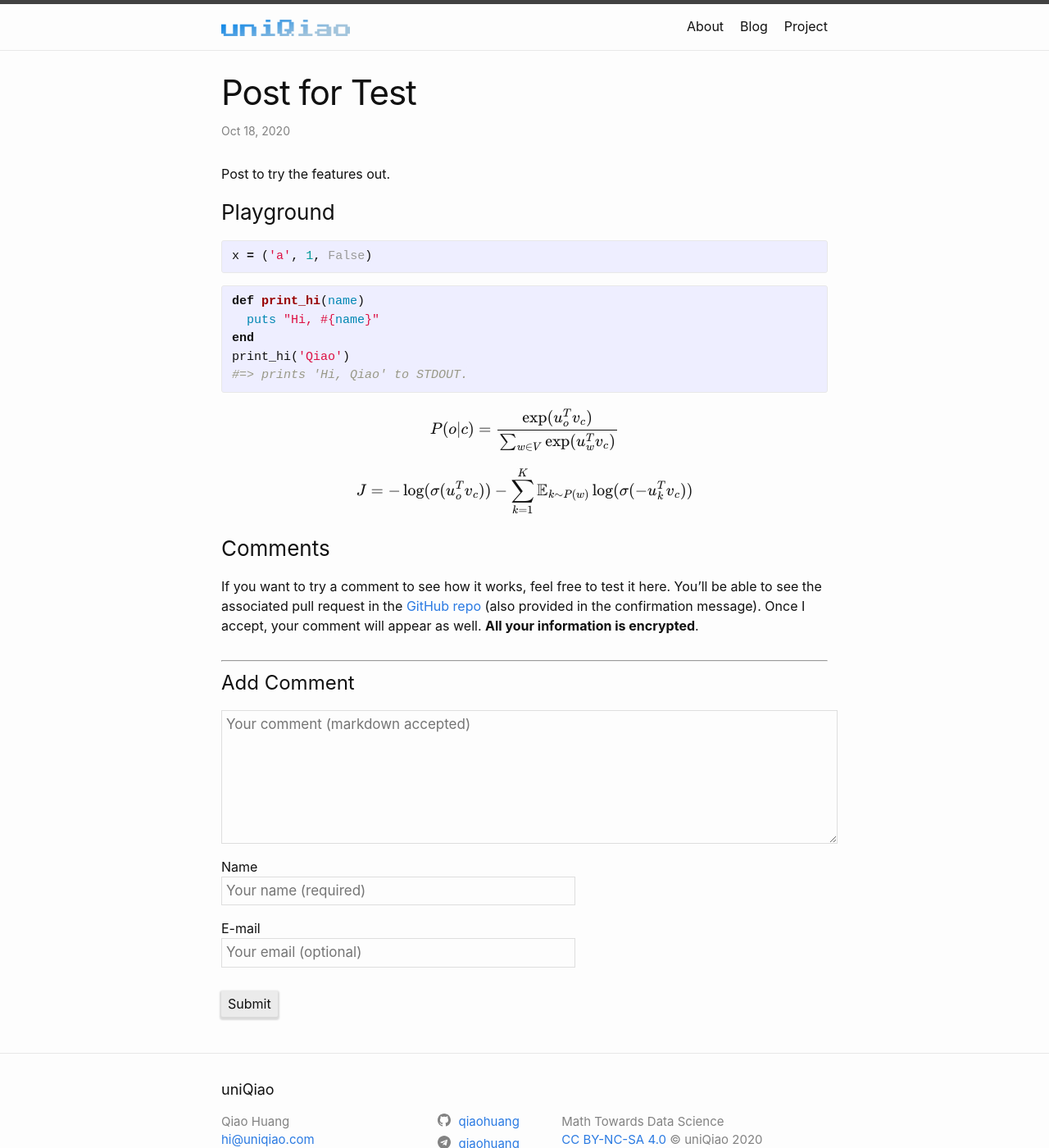
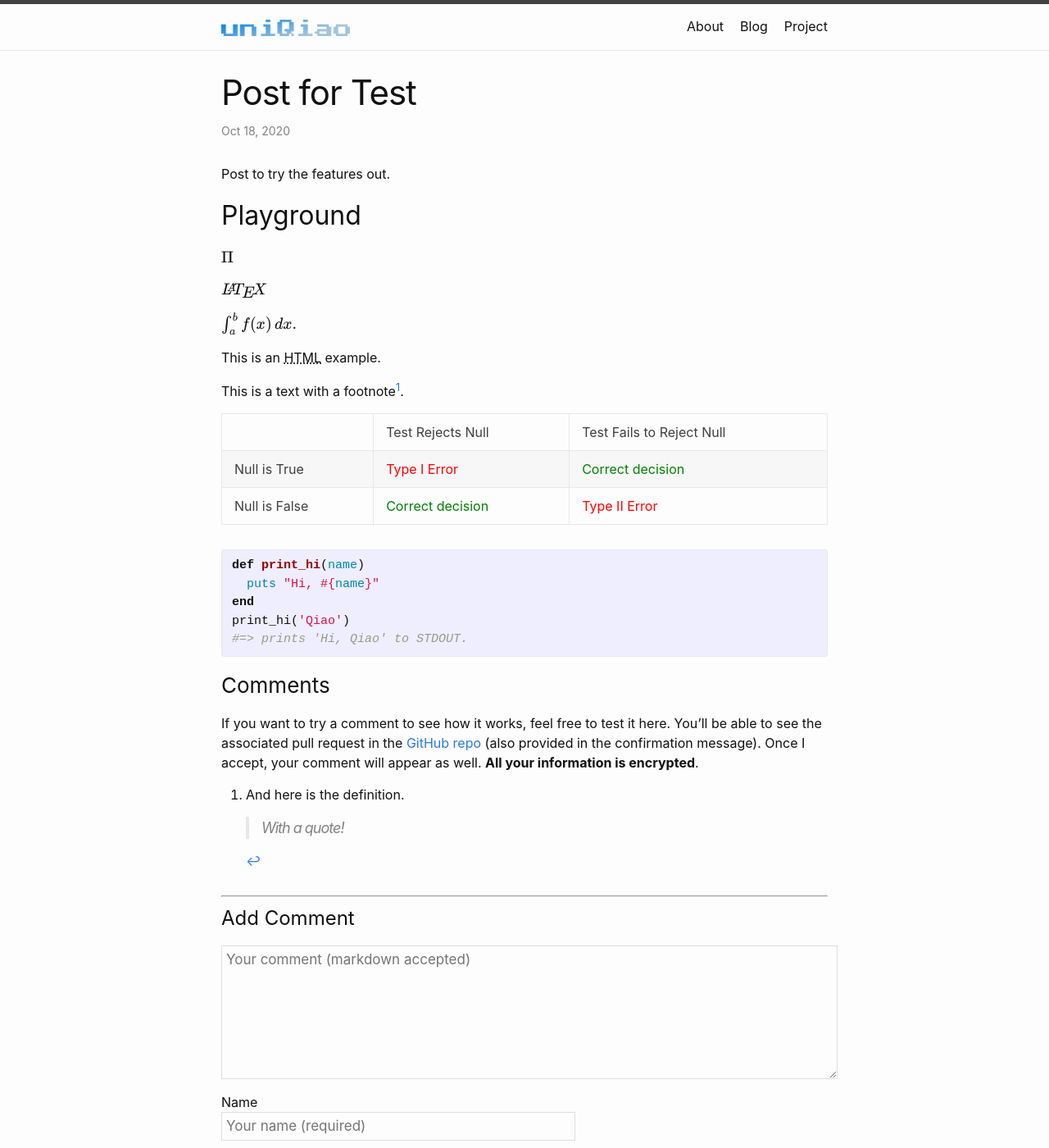
Before and after one commit to qiaohuang/qiaohuang.github.io, a Jekyll site: the page built from blog/_posts/2020-10-18-post-for-test.md, in a window 1280 px wide and 1400 px high. Shown: the whole window at 82% size. Built offline with Jekyll 4.4.1, drawn with Linux system fonts in a browser that asks for light colours; nearby versions of some CDN libraries; formulas are drawn with MathJax 3.

Commit message:
Update 2020-10-18-post-for-test.md

```diff
--- a/blog/_posts/2020-10-18-post-for-test.md
+++ b/blog/_posts/2020-10-18-post-for-test.md
@@ -6,11 +6,30 @@ comments: true
 ---
 Post to try the features out.
 
-### Playground
+## Playground
 
-{% highlight python %}
-x = ('a', 1, False)
-{% endhighlight %}
+$\Pi$
+
+$\LaTeX{}$
+
+$ \int\_a^b f(x)\,dx. $
+
+This is an HTML
+example.
+
+*[HTML]: Hyper Text Markup Language
+
+This is a text with a
+footnote[^1].
+
+[^1]:
+    And here is the definition.
+
+    > With a quote!
+
+|               | Test Rejects Null | Test Fails to Reject Null |
+| Null is True  | <span style="color: red">Type I Error</span>  | <span style="color: green">Correct decision</span> |
+| Null is False | <span style="color: green">Correct decision</span> | <span style="color: red">Type II Error</span> |
 
 {% highlight ruby %}
 def print_hi(name)
@@ -20,10 +39,6 @@ print_hi('Qiao')
 #=> prints 'Hi, Qiao' to STDOUT.
 {% endhighlight %}
 
-$$ P(o|c) = \frac{\exp (u_o^Tv_c)}{\sum_{w\in V}\exp(u_w^Tv_c)} $$
-
-$$ J=-\log(\sigma(u_o^Tv_c)) - \sum_{k=1}^K\mathbb{E}_{k\sim P(w)}\log(\sigma(-u_k^Tv_c)) $$
-
 ### Comments
 
 If you want to try a comment to see how it works, feel free to test it here. You'll be able to see the associated pull request in the [GitHub repo](https://github.com/qiaohuang.github.io/pulls) (also provided in the confirmation message). Once I accept, your comment will appear as well. __All your information is encrypted__.
```
